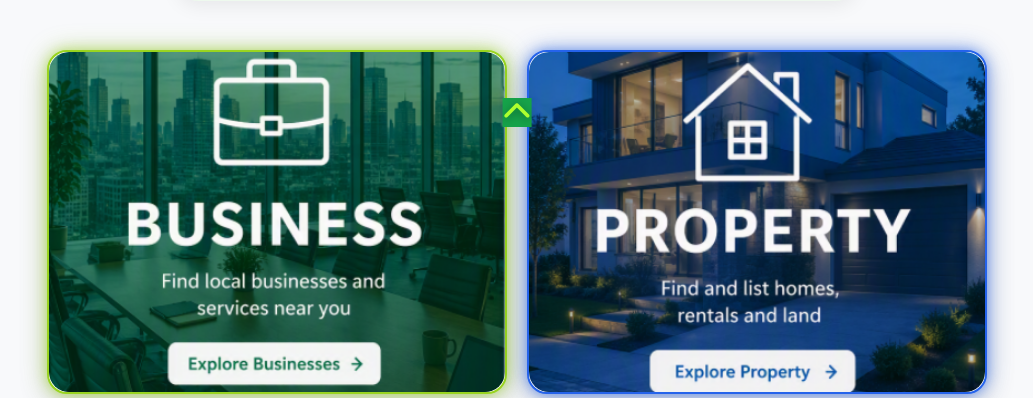
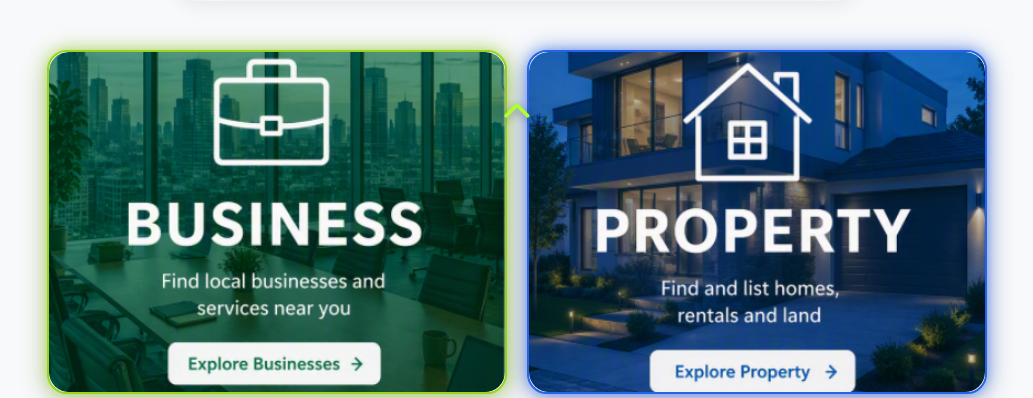
Before and after one commit to Richieelzb/wallawalla, a Flask app: page / in a window 1280 px wide, with the pointer over the restyled element. Shown: the part 645-1043 px from the top of the page, without its empty margins (123-1156 px from the left). Run offline with Flask 3, Linux system fonts and the light colour scheme; some libraries are stand-ins or nearby versions.

```diff
--- a/static/css/style.css
+++ b/static/css/style.css
@@ -1712,11 +1712,6 @@ body{
     gap: 6px;
 }
 
-.floating-arrow:hover {
-    transform: scale(1.1);
-    background: #16a34a;
-}
-
 .floating-arrow{
     position:fixed;
     bottom:20px;
```
